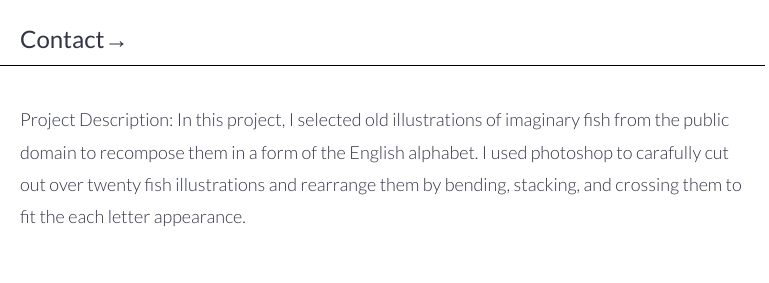
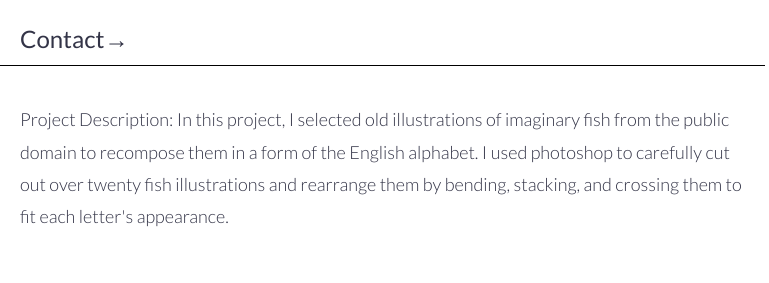
Before and after one commit to Kritsaran/Kritsaran.github.io, a plain HTML site: page project3.html in a window 1280 px wide. Shown: the top 283 px of the page, 451-1220 px from the left. Drawn offline with Linux system fonts and the light colour scheme.

Commit message:
Update project3.html

```diff
--- a/project3.html
+++ b/project3.html
@@ -33,7 +33,7 @@
                 <p class="project_tools"></p>
             </div>
             <div class="col-8">
-                <p>Project Description: In this project, I selected old illustrations of imaginary fish from the public domain to recompose them in a form of the English alphabet. I used photoshop to carafully cut out over twenty fish illustrations and rearrange them by bending, stacking, and crossing them to fit the each letter appearance. </p>
+                <p>Project Description: In this project, I selected old illustrations of imaginary fish from the public domain to recompose them in a form of the English alphabet. I used photoshop to carefully cut out over twenty fish illustrations and rearrange them by bending, stacking, and crossing them to fit each letter's appearance. </p>
             </div>
       </div>
         <div class="row">
```
